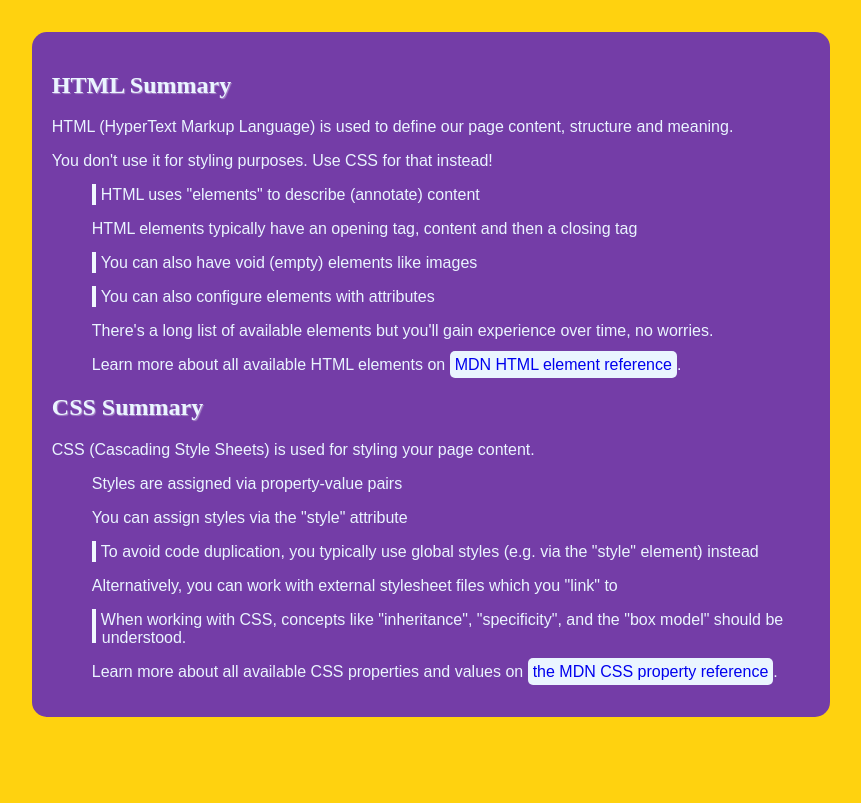
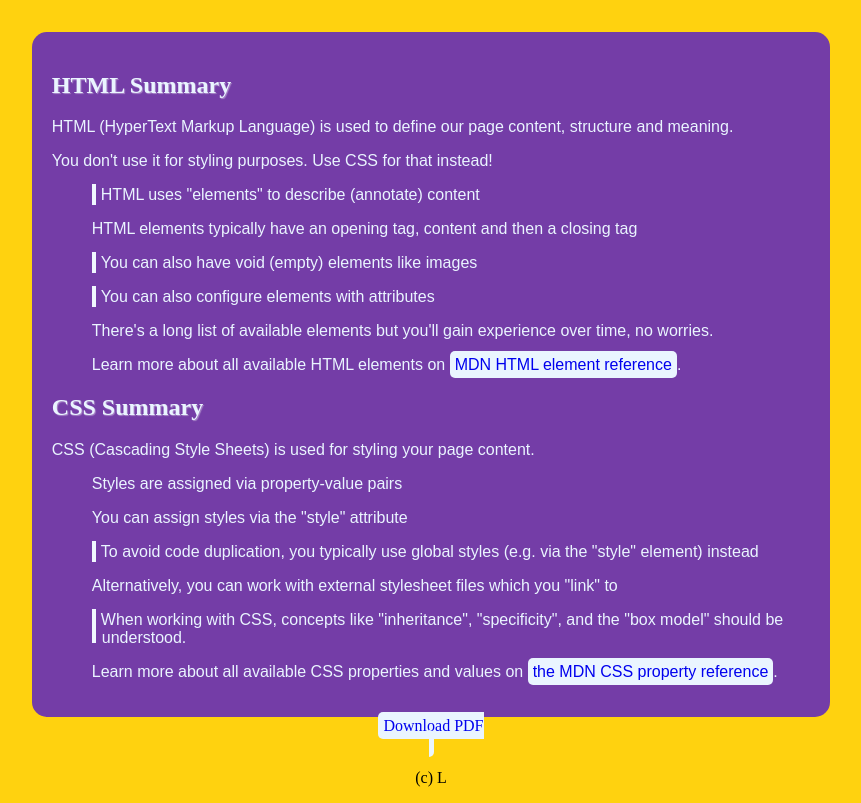
Before and after one commit to Llll0l0l/HTML-CSS, a plain HTML site: page index.html in a window 1280 px wide. Shown: the part 241-1044 px from the top of the page, without its empty margins (209-1070 px from the left). Before the commit the page ends 966 px from the top, so only its background shows below. Drawn offline with Linux system fonts and the light colour scheme.

Commit message:
Update index.html

```diff
--- a/index.html
+++ b/index.html
@@ -62,6 +62,11 @@
 
     </main>
 
+    <footer>
+        <a href="html-css-basics-summary.pdf" target="_blank">Download PDF <Summary></Summary></a>
+        <p>(c) L</p>
+    </footer>
+
 </body>
 
 </html>
```
